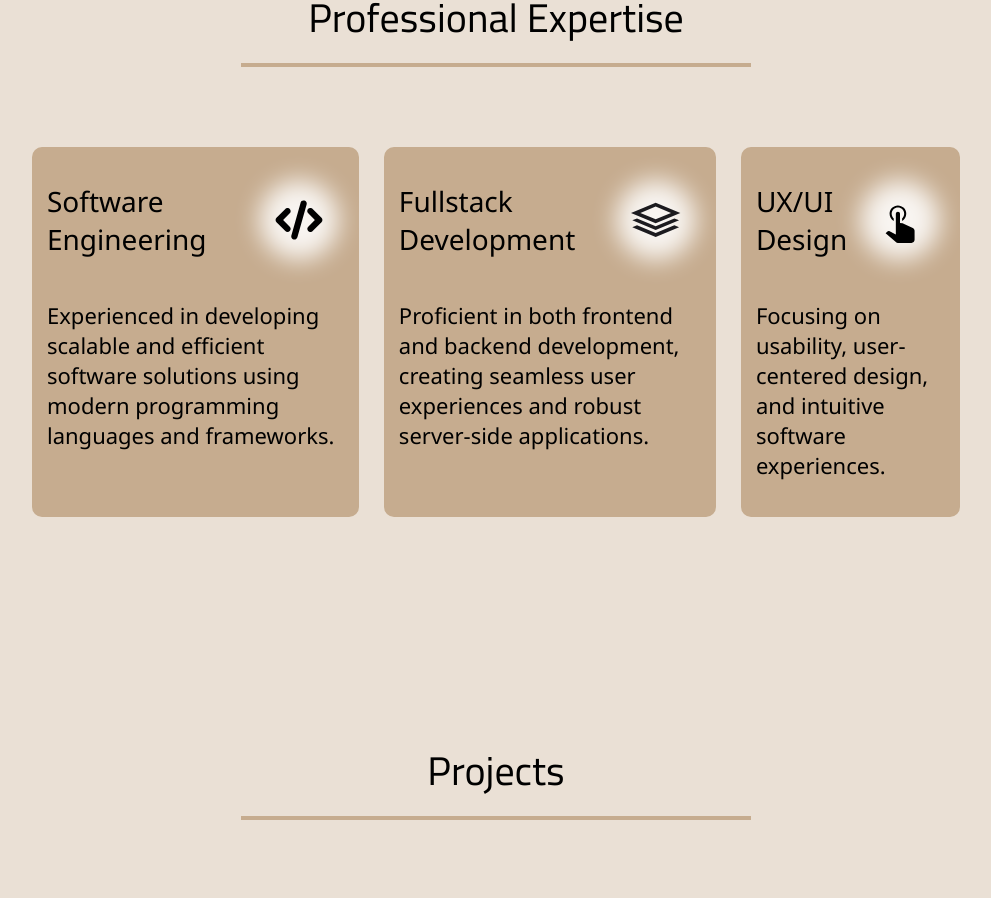
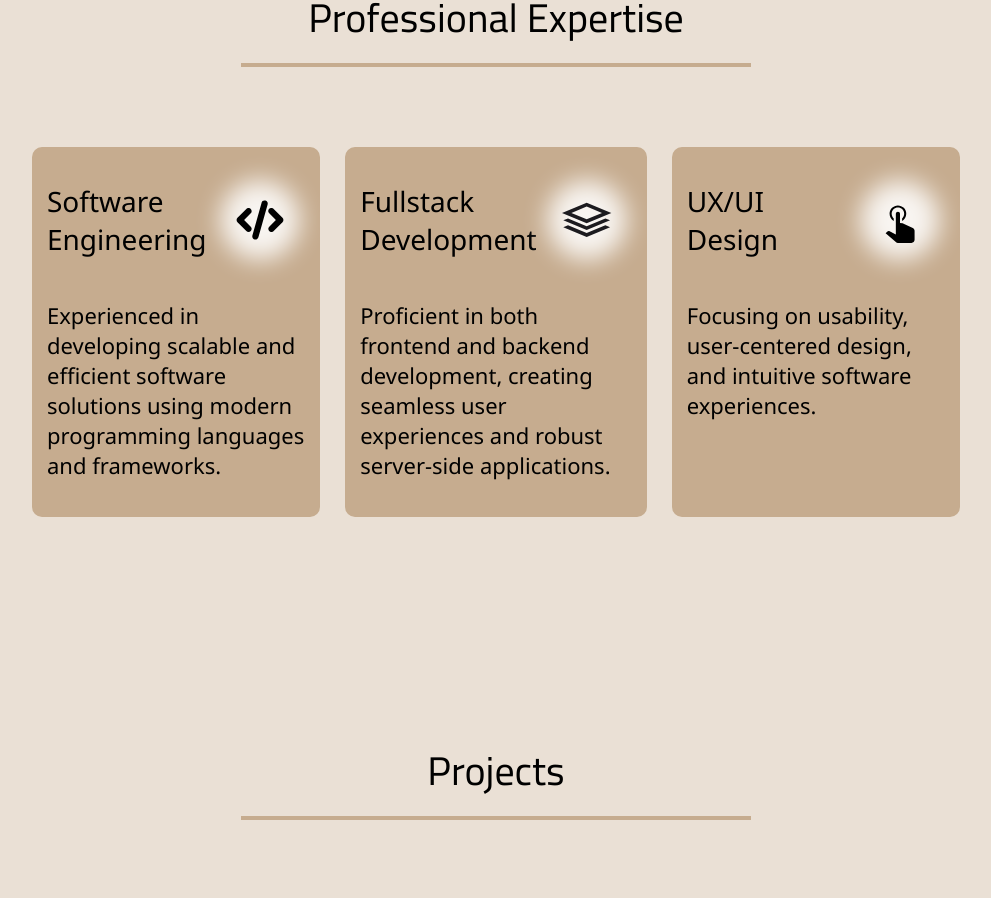
Before and after one commit to erikpersson0884/portfolio-v2, a React (Vite) app: page / in a window 1280 px wide. Shown: the part 820-1718 px from the top of the page, without its empty margins (204-1195 px from the left). Built offline with nearby package versions, Linux system fonts and the light colour scheme; a web font is replaced by a local one.

Commit message:
made all expertise blocks be the same size

```diff
--- a/src/components/expertise/Expertise.css
+++ b/src/components/expertise/Expertise.css
@@ -16,6 +16,8 @@
     padding: 15px;
     border-radius: 10px;
     transition: transform  0.3s ease-out;
+
+    flex:1
 }
 
 .expertise-block:hover {
```
